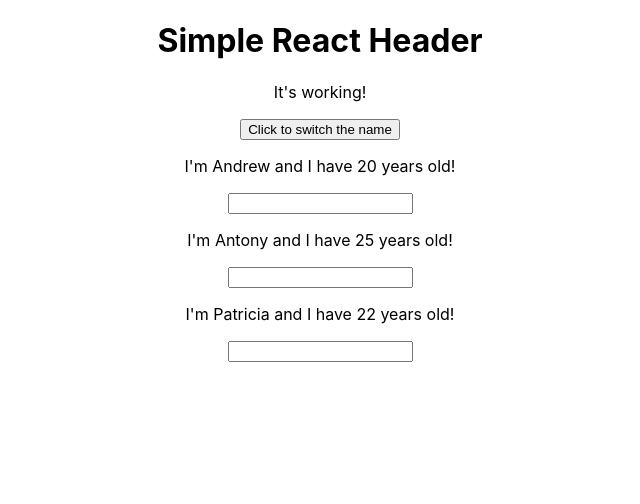
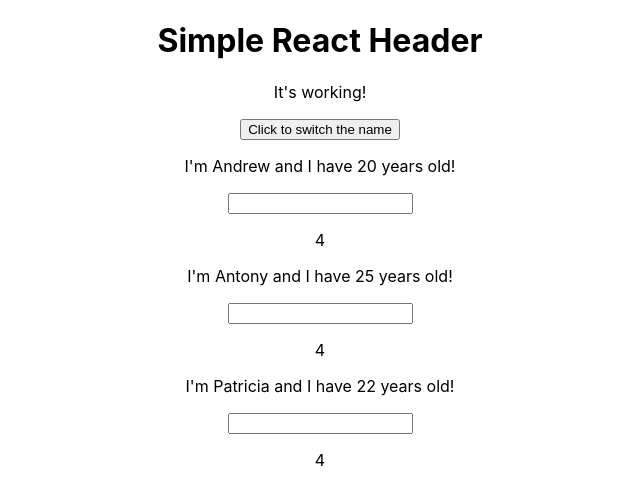
Before and after one commit to konradhojda/react-burger-app, a React (Create React App) app: page / in a window 1280 px wide. Both pictures are taken after a click on the button "Click to switch the name". Shown: the top 504 px of the page, without its empty margins (320-960 px from the left). Built offline with nearby package versions, Linux system fonts and the light colour scheme.

Commit message:
easy change line for try

```diff
--- a/src/Person/Person.js
+++ b/src/Person/Person.js
@@ -1,11 +1,11 @@
-import React, {Component} from 'react';
+import React from 'react';
 
 const person = (props) => {
     return (
         <div>
             <p>I'm {props.name} and I have {props.age} years old!</p>
             <input type="text" onChange={props.changed}/>
-            <p>{props.children}</p>
+            <p>{props.children}{2+2}</p>
         </div>
     )
 };
```
